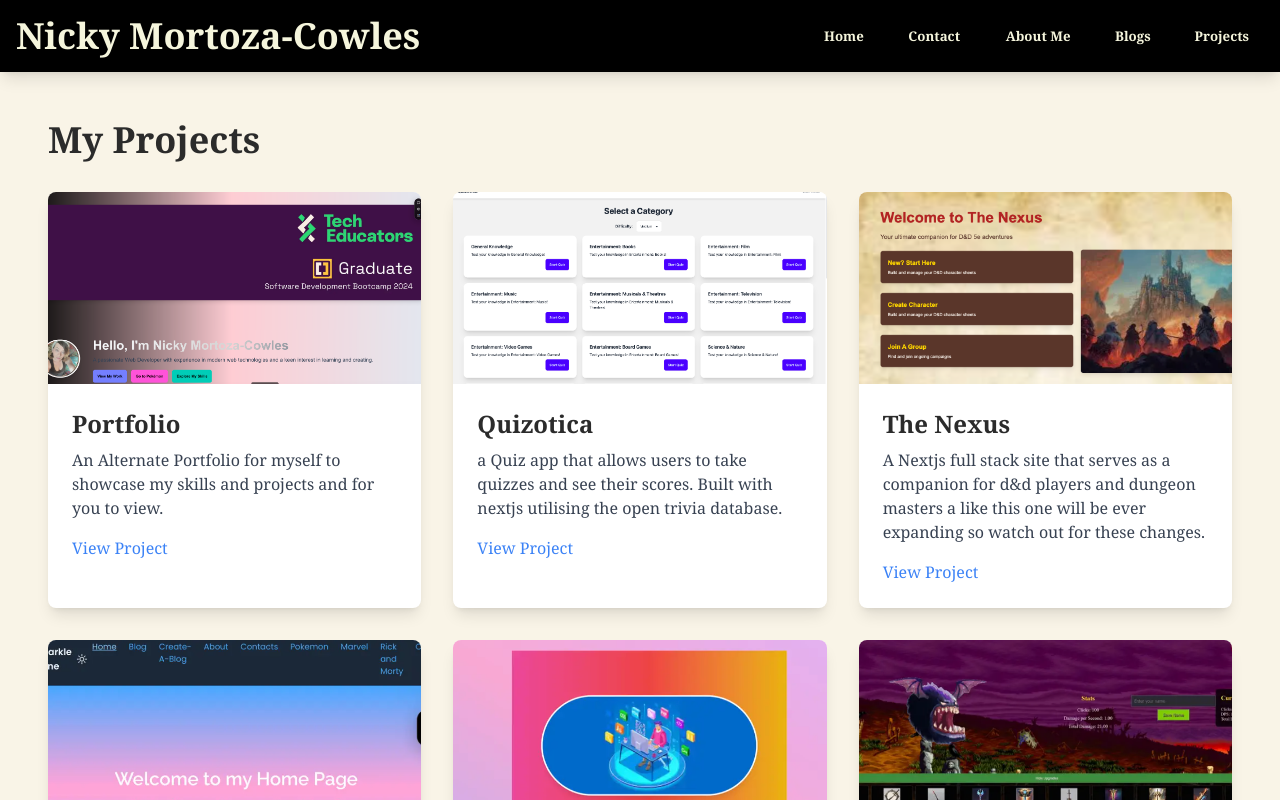
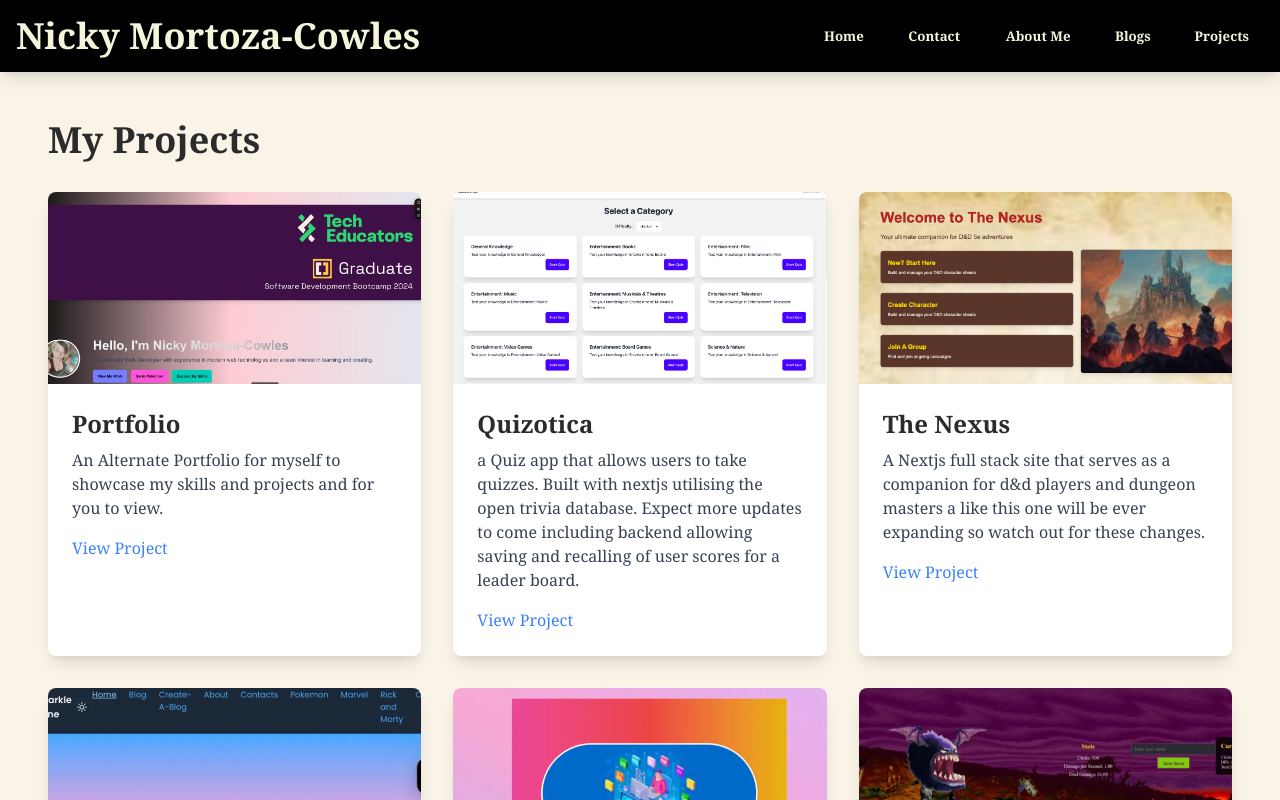
Before and after one commit to nicky-mc/the-adventure-begins-a-portfolio-story, a Next.js app: page /projects in a window 1280 px wide. Shown: the top 800 px of the page. Built offline with nearby package versions, Linux system fonts and the light colour scheme.

Commit message:
Update page.js

```diff
--- a/src/app/projects/page.js
+++ b/src/app/projects/page.js
@@ -9,7 +9,7 @@ const projects = [
   },
   {
     title: 'Quizotica',
-    description: 'a Quiz app that allows users to take quizzes and see their scores. Built with nextjs utilising the open trivia database.',
+    description: 'a Quiz app that allows users to take quizzes. Built with nextjs utilising the open trivia database. Expect more updates to come including backend allowing saving and recalling of user scores for a leader board.',
     imageUrl: '/images/project7.png',
     link: 'https://quizotica.vercel.app/',
   },
```
